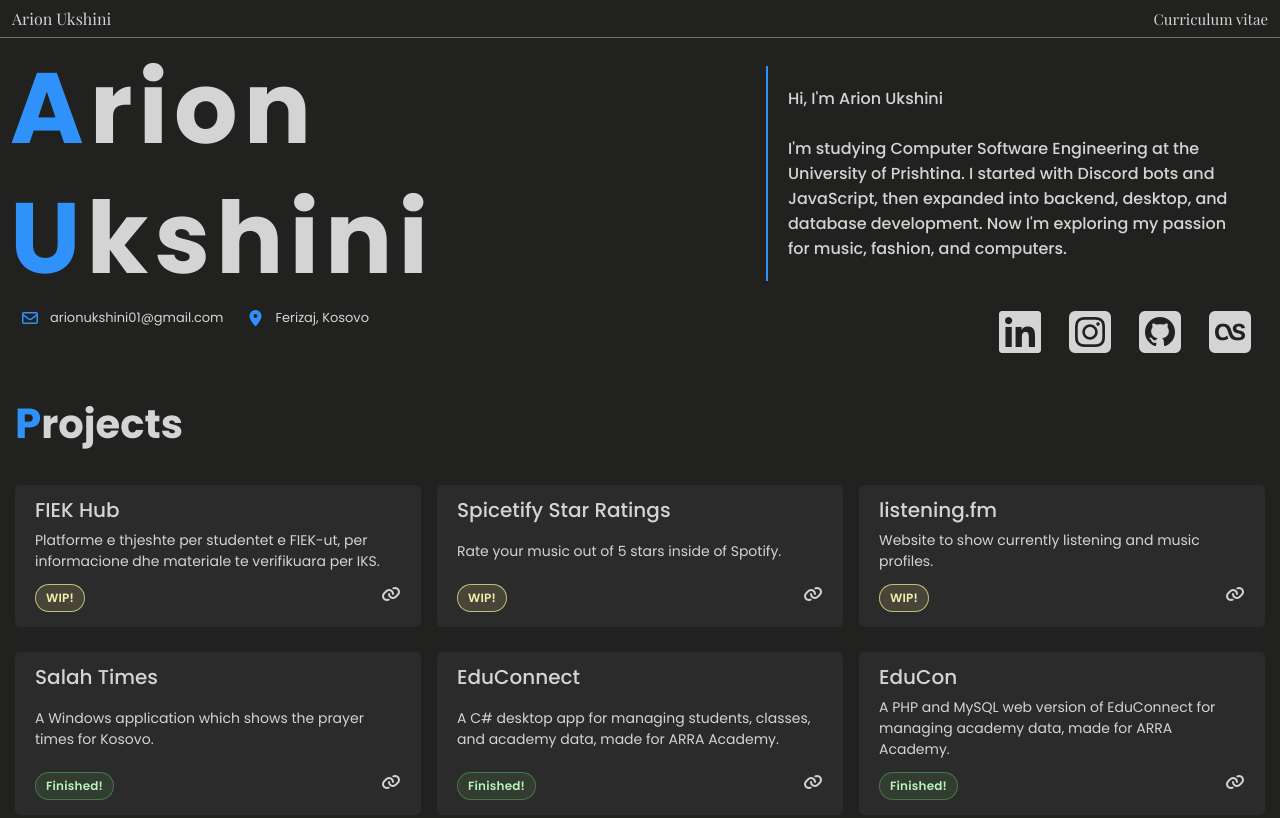
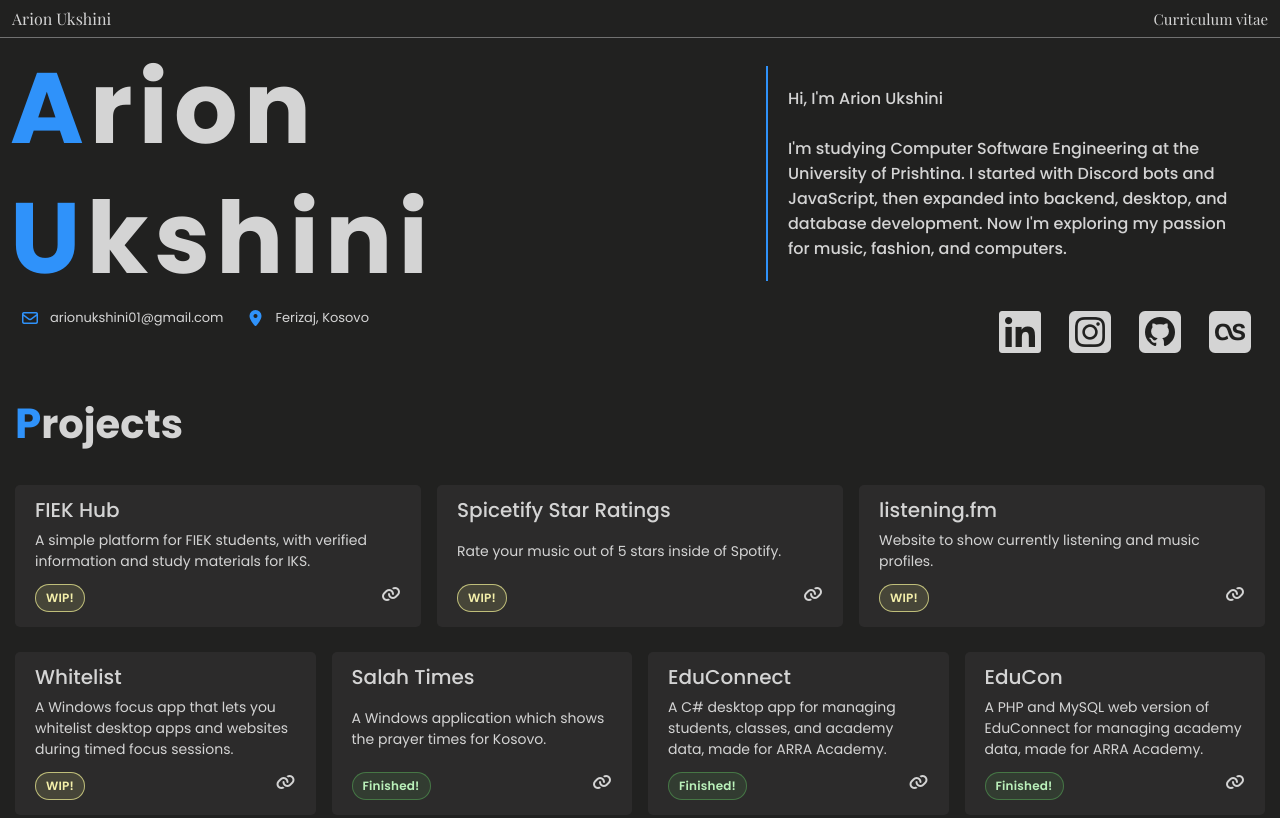
Before and after one commit to arionukshini/arionukshini.github.io, a plain HTML site: page index.html in a window 1280 px wide. Shown: the top 818 px of the page. Drawn offline with nearby package versions, Linux system fonts and the light colour scheme; a web font is replaced by a local one.

Commit message:
added whitelist to project list

```diff
--- a/index.html
+++ b/index.html
@@ -65,8 +65,8 @@
         <div class="project">
           <p>FIEK Hub</p>
           <p>
-            Platforme e thjeshte per studentet e FIEK-ut,
-            per informacione dhe materiale te verifikuara per IKS.
+            A simple platform for FIEK students, with verified information and
+            study materials for IKS.
           </p>
           <div class="project-footer">
             <div class="project-tag tag-y">WIP!</div>
@@ -95,6 +95,17 @@
         </div>
       </div>
       <div class="second-half animate__animated animate__fadeIn animate__slower">
+        <div class="project">
+          <p>Whitelist</p>
+          <p>
+            A Windows focus app that lets you whitelist desktop apps and websites
+            during timed focus sessions.
+          </p>
+          <div class="project-footer">
+            <div class="project-tag tag-y">WIP!</div>
+            <a href="https://github.com/arionukshini/Whitelist" target="_blank"><i class="fa-solid fa-link"></i></a>
+          </div>
+        </div>
         <div class="project">
           <p>Salah Times</p>
           <p>
```
